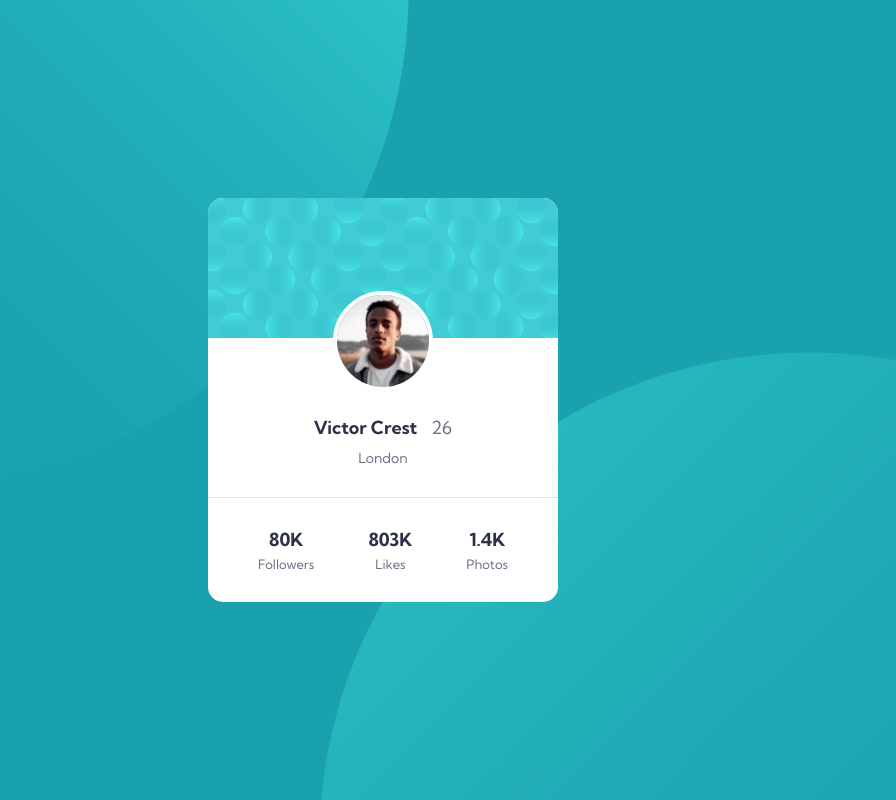
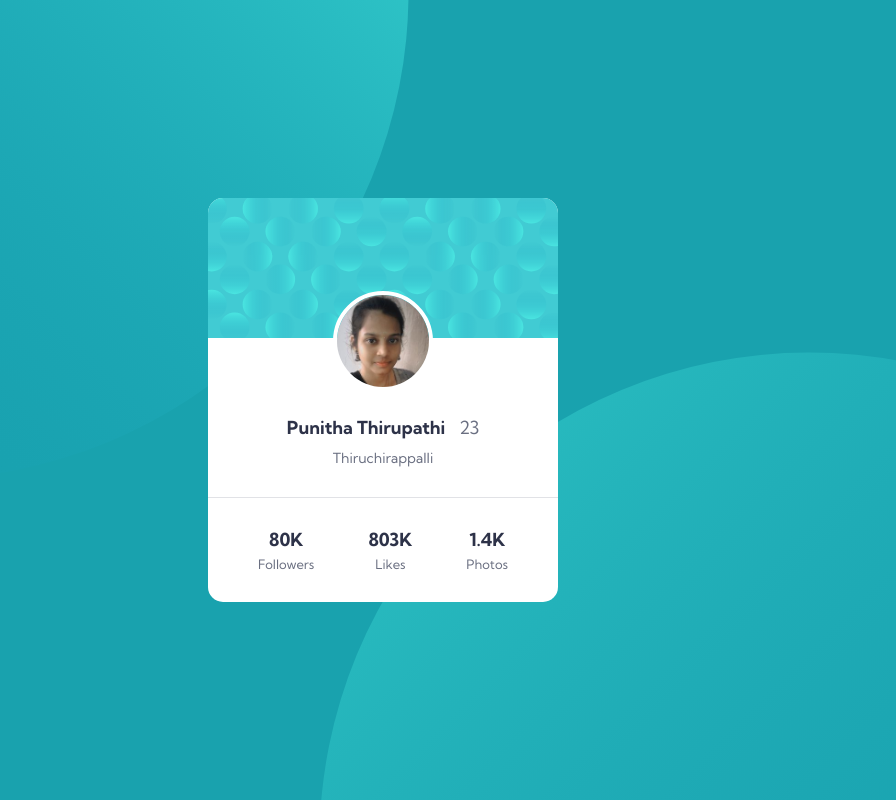
Before and after one commit to Punitha-Thirupathi/Profile-card-component, a plain HTML site: page index.html in a window 1280 px wide. Shown: the whole page, without its empty margins (257-1153 px from the left). Drawn offline with Linux system fonts and the light colour scheme.

Commit message:
files added

```diff
--- a/index.html
+++ b/index.html
@@ -14,9 +14,9 @@
     <div class="card-img">
       <img src="./images/bg-pattern-card.svg" alt="img">
       <div class="card-content">
-        <img src="./images/image-victor.jpg" alt="avatar">
-        <h2>Victor Crest <span>26</span></h2>
-        <p>London</p>
+        <img src="./images/punithaAvatar.jpg" alt="avatar">
+        <h2>Punitha Thirupathi <span>23</span></h2>
+        <p>Thiruchirappalli</p>
       </div>
       <div class="card-footer">
         <div>
```
Also changed, not shown: images/image-victor.jpg (deleted), images/punithaAvatar.jpg (added).
